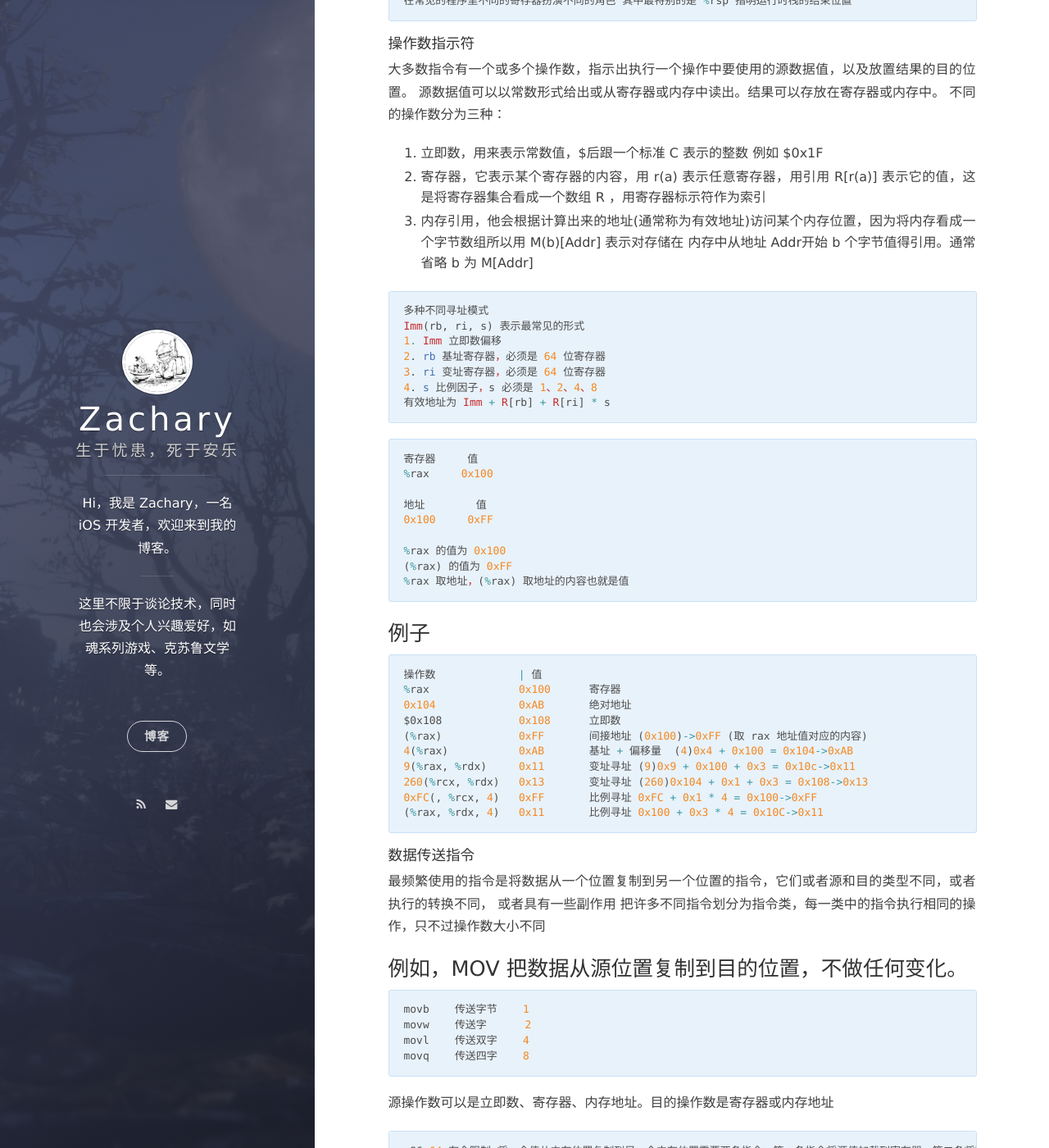
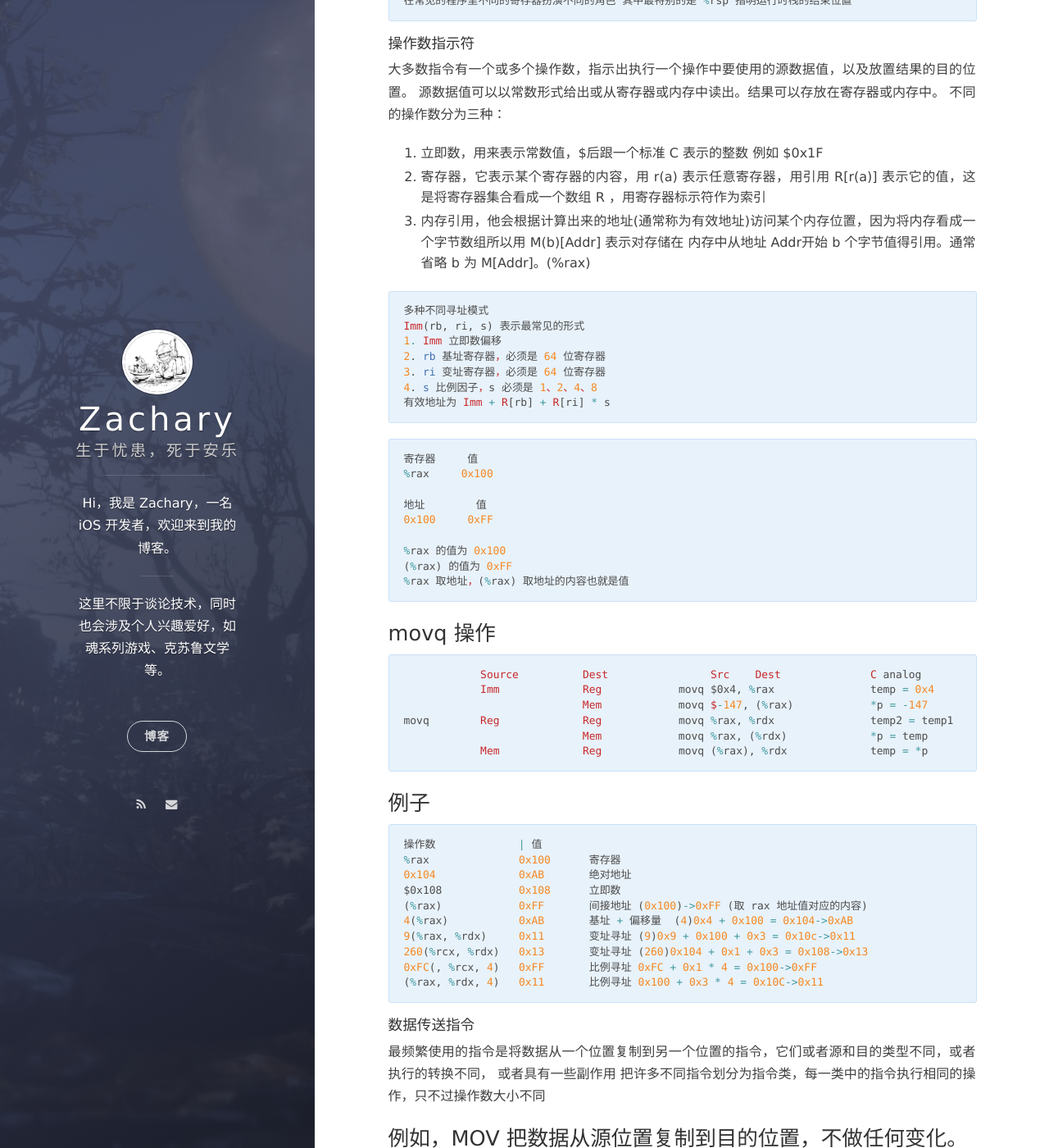
Before and after one commit to ZacharyWulven/zachary.github.io, a Jekyll site: the page built from _posts/2021-01-27-程序的机器级表示(二).markdown, in a window 1280 px wide and 1400 px high, scrolled down 1430 px. Shown: the whole window at 82% size. Built offline with Jekyll 4.4.1, drawn with Linux system fonts in a browser that asks for light colours; nearby versions of some CDN libraries; comment, search, counter and statistics services are not loaded.

Commit message:
补充寄存器描述

```diff
--- a/_posts/2021-01-27-程序的机器级表示(二).markdown
+++ b/_posts/2021-01-27-程序的机器级表示(二).markdown
@@ -75,7 +75,7 @@ double    双精度                 l            8
 1. 立即数，用来表示常数值，$后跟一个标准 C 表示的整数 例如 $0x1F
 2. 寄存器，它表示某个寄存器的内容，用 r(a) 表示任意寄存器，用引用 R[r(a)] 表示它的值，这是将寄存器集合看成一个数组 R ，用寄存器标示符作为索引
 3. 内存引用，他会根据计算出来的地址(通常称为有效地址)访问某个内存位置，因为将内存看成一个字节数组所以用 M(b)[Addr] 表示对存储在
-内存中从地址 Addr开始 b 个字节值得引用。通常省略 b 为 M[Addr]
+内存中从地址 Addr开始 b 个字节值得引用。通常省略 b 为 M[Addr]。(%rax)
 
 {% highlight ruby %}
 多种不同寻址模式
@@ -97,6 +97,17 @@ Imm(rb, ri, s) 表示最常见的形式
 %rax 的值为 0x100
 (%rax) 的值为 0xFF
 %rax 取地址，(%rax) 取地址的内容也就是值
+{% endhighlight %}
+
+
+### movq 操作
+{% highlight ruby %}
+            Source          Dest                Src    Dest              C analog
+            Imm             Reg            movq $0x4, %rax               temp = 0x4
+                            Mem            movq $-147, (%rax)            *p = -147
+movq        Reg             Reg            movq %rax, %rdx               temp2 = temp1
+                            Mem            movq %rax, (%rdx)             *p = temp
+            Mem             Reg            movq (%rax), %rdx             temp = *p
 {% endhighlight %}
 
 ### 例子
```
Also changed, not shown: 2 other files.
